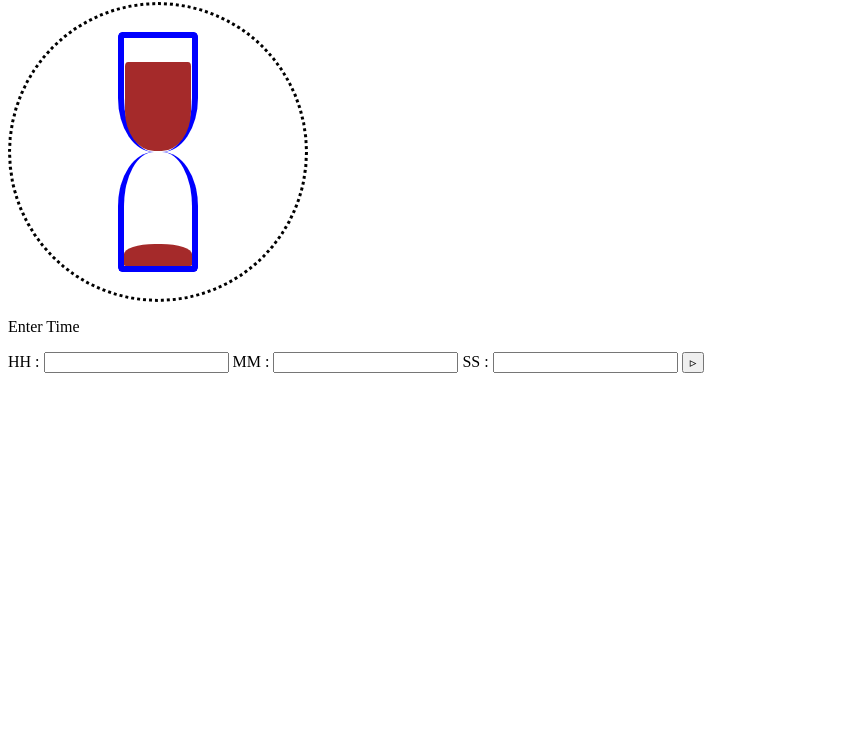
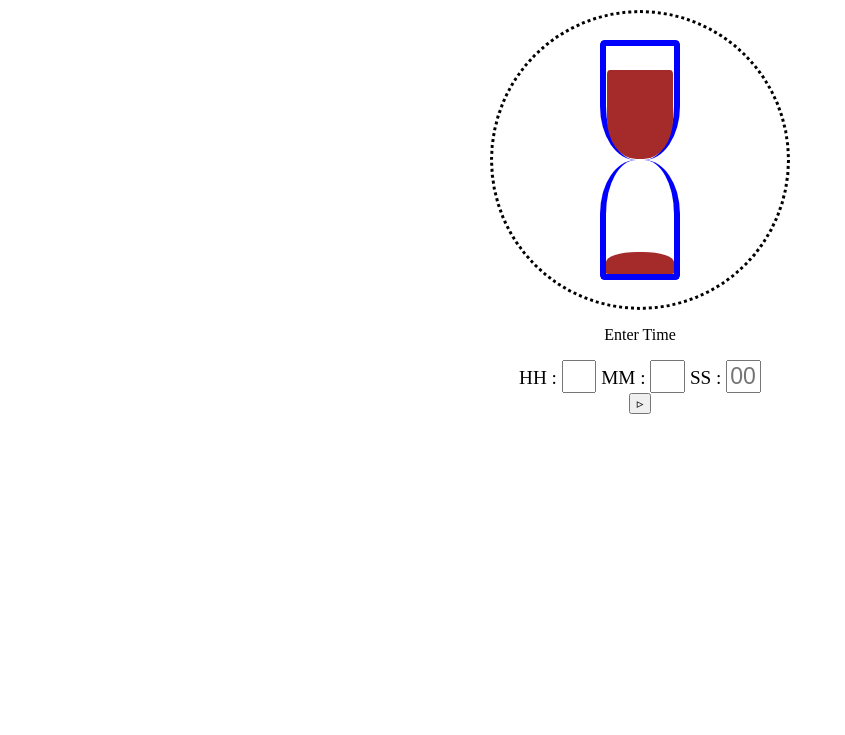
Before and after one commit to COdingaorg/HourGlassTimer, a plain HTML site: page index.html in a window 1280 px wide. Shown: the part 65-800 px from the top of the page, without its empty margins (0-845 px from the left). Drawn offline with nearby package versions, Linux system fonts and the light colour scheme.

Commit message:
styling to form and its container

```diff
--- a/index.html
+++ b/index.html
@@ -10,6 +10,7 @@
 </head>
 
 <body>
+  <div class="container">
     <h2>Hour Glass Timer</h2>
     <div id="holder">
       <div id="upperGlass">
@@ -26,15 +27,15 @@
         <input type="datetime" id="hours" name="hours">
       </label>
       <label for="minutes">MM :
-    <input type="datetime" id="minutes" name="minutes">
+        <input type="datetime" id="minutes" name="minutes" aria-activedescendant="cursor">
       </label>
       <label for="seconds">SS :
-    <input type="datetime" id="seconds" name="seconds">
-  </label>
+        <input type="datetime" id="seconds" name="seconds" placeholder="00">
+      </label><br>
       <button type="submit" id="submit">&triangleright;</button>
     </form>
     <div id="demo"></div>
-
+  </div>
   <script src="https://code.jquery.com/jquery-3.6.0.js" integrity="sha256-H+K7U5CnXl1h5ywQfKtSj8PCmoN9aaq30gDh27Xc0jk="
     crossorigin="anonymous"></script>
   <script src="scripts.js"></script>
--- a/styles.css
+++ b/styles.css
@@ -44,3 +44,16 @@
 #lowerGlass>p{
   height: 20%;
 }
+form#timeInput input,label{
+  height: auto;
+  width: 10%;
+  max-width: 70px;
+  font-size: 1.2em;
+}
+.container{
+  display: flex;
+  flex-direction: column;
+  align-items: center;
+  justify-content: center;
+  text-align: center;
+}
```
Lines whose indentation alone changed are shown as unchanged.
